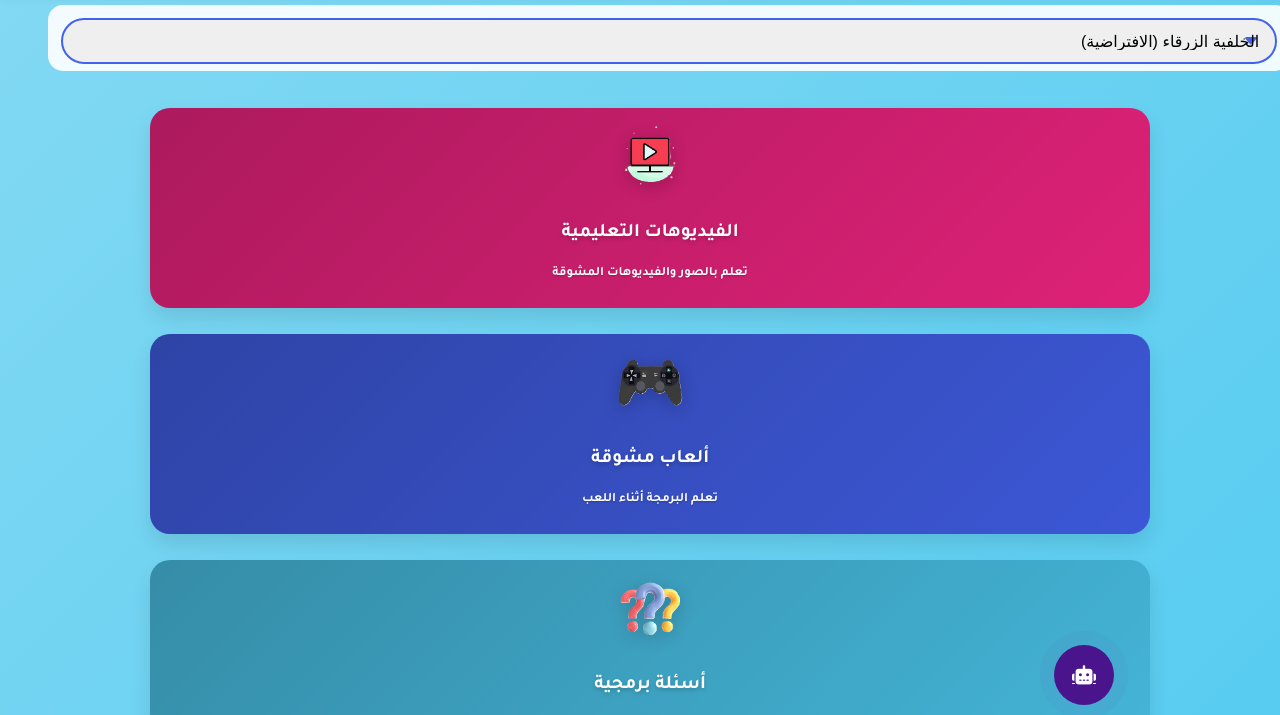
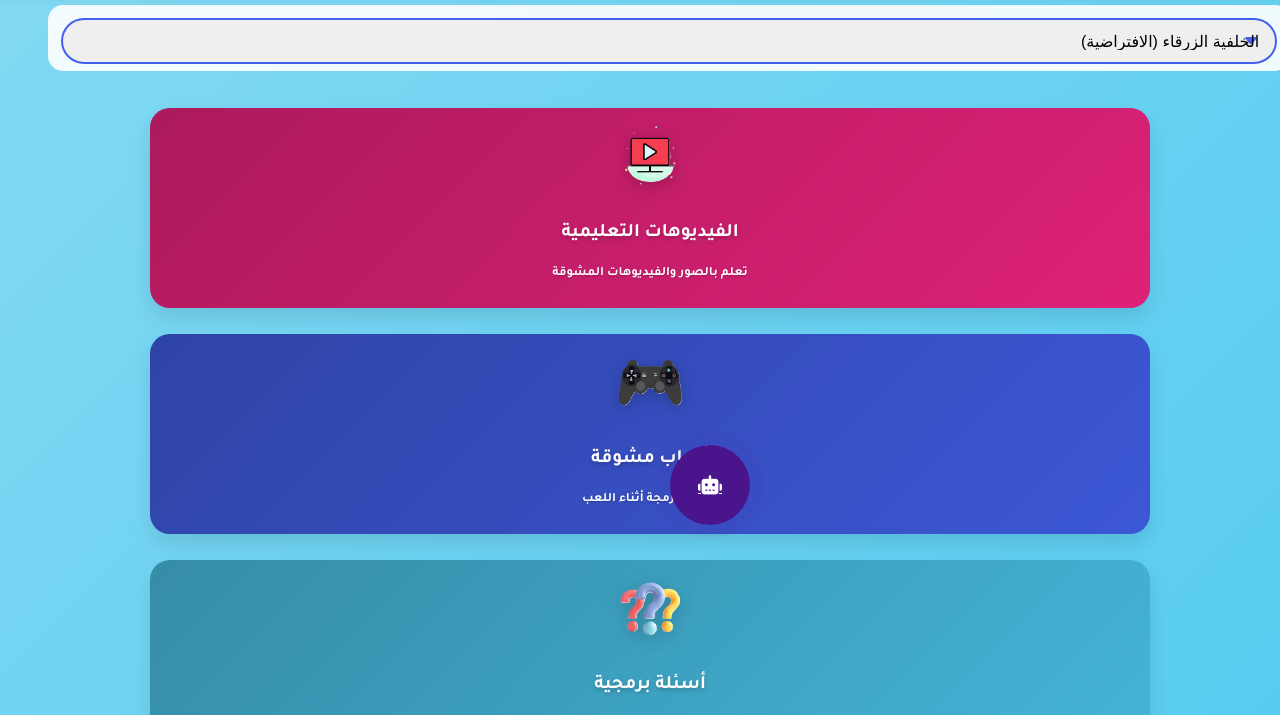
Before and after one commit to esraa0-hub/Kids-Programming-Platform3, a plain HTML site: page f1.html in a window 1280 px wide. Shown: the part 75-790 px from the top of the page. Drawn offline with Linux system fonts and the light colour scheme.

Commit message:
تحسين التصميم للهواتف14

```diff
--- a/f1.html
+++ b/f1.html
@@ -633,12 +633,12 @@
 
     /* تحسين زر الشات بوت */
     .chatbot-btn {
-width: 60px  !important;
-        height:  60px  !important;
-        bottom: 20px !important;
+width: 80px  !important;
+        height:  80px  !important;
+        bottom: 200px !important;
         left: 20px !important;
         font-size:1.2rem !important;
-        margin-left: 80% !important;
+        margin-left: 50% !important;
         margin-top: 1rem !important;
     }
 
```
